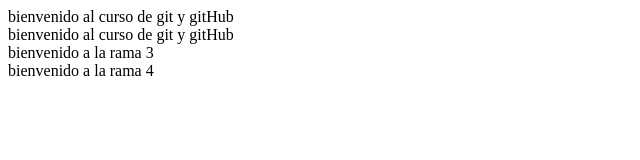
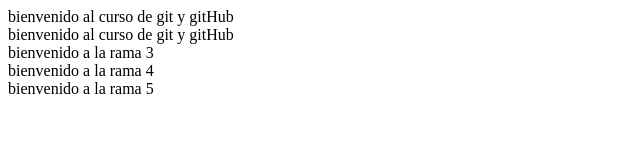
Before and after one commit to OrtegaAAmadin/hiperblog, a plain HTML site: page index.html in a window 1280 px wide. Shown: the whole page, without its empty margins (0-640 px from the left). Drawn offline with Linux system fonts and the light colour scheme.

Commit message:
tercer commit

```diff
--- a/index.html
+++ b/index.html
@@ -11,5 +11,6 @@
     <div>bienvenido al curso de git y gitHub</div>
     <div>bienvenido a la rama 3</div>
     <div>bienvenido a la rama 4</div>
+    <div>bienvenido a la rama 5</div>
 </body>
 </html>
```
